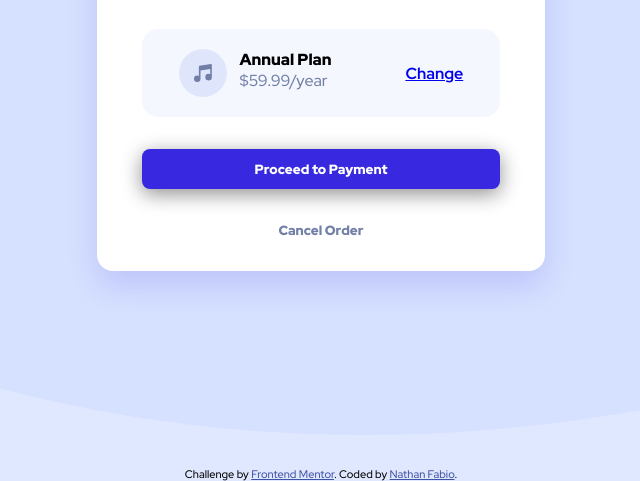
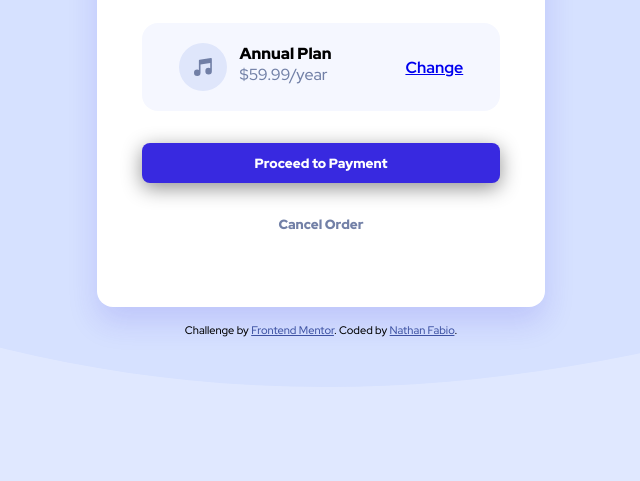
Before and after one commit to nathanfabio/project-order-summary, a plain HTML site: page index.html in a window 1280 px wide. Shown: the part 429-910 px from the top of the page, without its empty margins (319-959 px from the left). After the commit the page ends 816 px from the top, so only its background shows below. Drawn offline with Linux system fonts and the light colour scheme.

Commit message:
some adjustments

```diff
--- a/index.html
+++ b/index.html
@@ -39,11 +39,11 @@
         <button>Cancel Order</button>
       </div>
     </div>
+    <div class="attribution">
+      Challenge by <a href="https://www.frontendmentor.io?ref=challenge" target="_blank">Frontend Mentor</a>.
+      Coded by <a href="github.com/nathanfabio">Nathan Fabio</a>.
+    </div>
   </main>
 
-  <div class="attribution">
-    Challenge by <a href="https://www.frontendmentor.io?ref=challenge" target="_blank">Frontend Mentor</a>.
-    Coded by <a href="github.com/nathanfabio">Nathan Fabio</a>.
-  </div>
 </body>
 </html>
--- a/style.css
+++ b/style.css
@@ -23,6 +23,7 @@ body {
     background-size: cover;
     background-repeat: no-repeat;
     background-color: var(--Pale-blue);
+    overflow-y: hidden;
 }
 
 main {
@@ -35,8 +36,9 @@ main {
     flex-direction: column;
     justify-content: center;
     align-items: center;
-    margin: 4rem auto;
+    margin: 1rem auto;
     max-width: 28rem;
+    height: 90%;
     border-radius: 1rem;
     overflow: hidden;
     background-color: #fff;
@@ -141,7 +143,6 @@ main {
 }
 
 .attribution {
-    margin-top: 2rem;
     font-size: 11px;
     text-align: center;
 }
```
Also changed, not shown: screnshot01.png (added), 1 other file.
